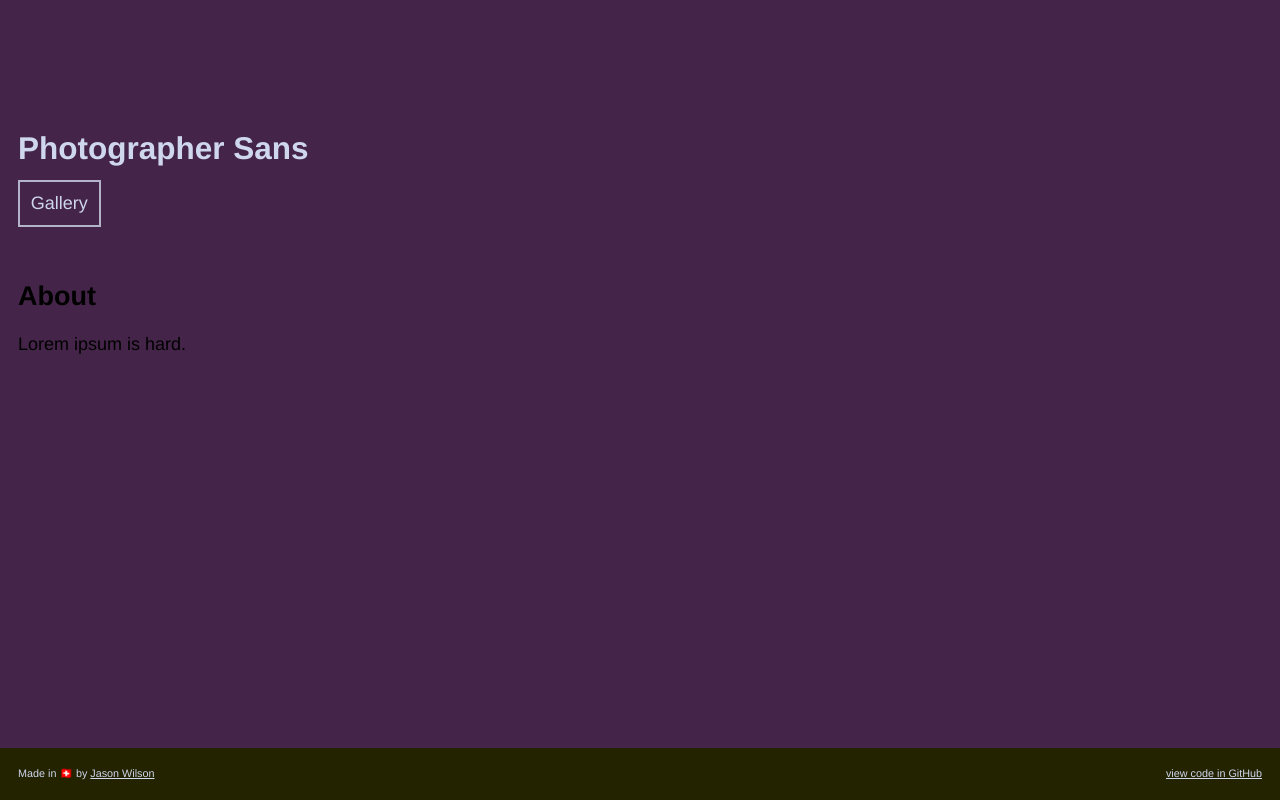
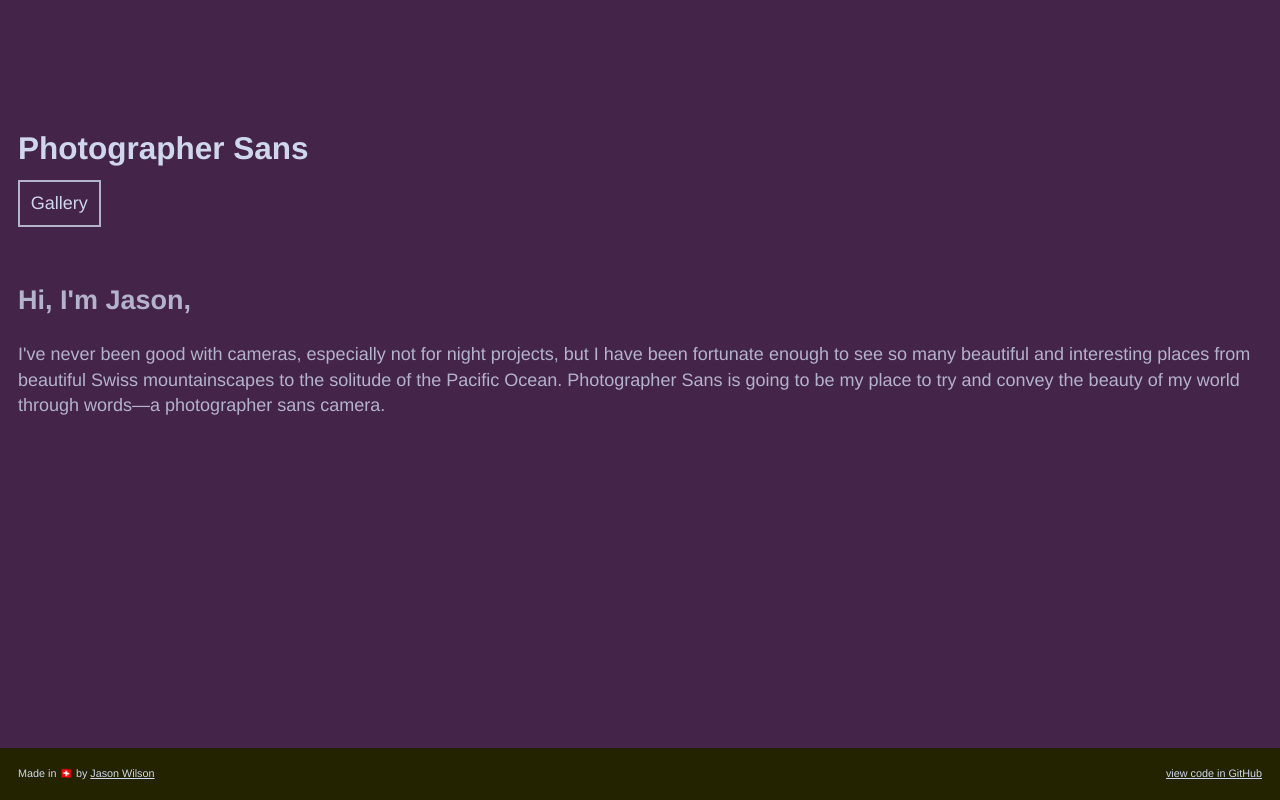
Before and after one commit to SgiobairOg/photo-sans, a React (Create React App) app in the folder packages/photo-sans-client/: page /about in a window 1280 px wide. Built offline with nearby package versions, Linux system fonts and the light colour scheme.

Commit message:
feat(About): Update About Page

```diff
--- a/packages/photo-sans-client/src/components/about/about.css
+++ b/packages/photo-sans-client/src/components/about/about.css
@@ -1,3 +1,5 @@
 .about {
   padding: var(--wrapper-padding);
+  line-height: var(--font-line-medium);
+  color: hsla(var(--color-fg-primary), 0.8);
 }
--- a/packages/photo-sans-client/src/components/about/about.js
+++ b/packages/photo-sans-client/src/components/about/about.js
@@ -5,8 +5,15 @@ class About extends Component {
   render() {
     return (
       <main className="about">
-        <h2 className="about__title">About</h2>
-        <p>Lorem ipsum is hard.</p>
+        <h2 className="about__title">Hi, I'm Jason,</h2>
+        <p>
+          I've never been good with cameras, especially not for night projects,
+          but I have been fortunate enough to see so many beautiful and
+          interesting places from beautiful Swiss mountainscapes to the solitude
+          of the Pacific Ocean. Photographer Sans is going to be my place to try
+          and convey the beauty of my world through words&mdash;a photographer
+          sans camera.
+        </p>
       </main>
     );
   }
```
